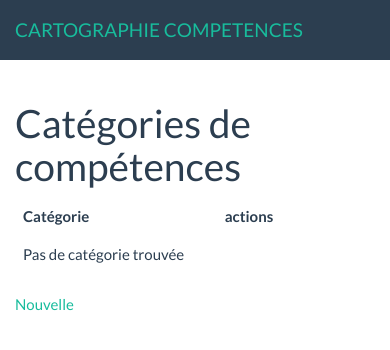
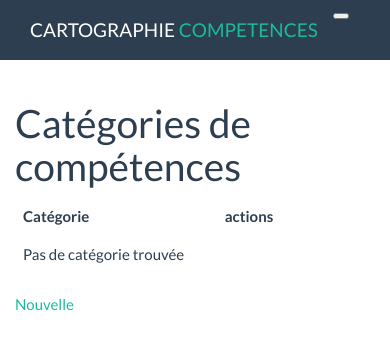
Before and after one commit to Johnderirol/Epidex, a Symfony app: template templates/admin/categorie/index.html.twig in a window 390 px wide. Shown: the top 350 px of the page. Run offline with Twig, Linux system fonts and the light colour scheme; the template is opened without the code that fills it, so the values that code supplies are empty; some libraries are stand-ins or nearby versions.

Commit message:
responsive

```diff
--- a/templates/base.html.twig
+++ b/templates/base.html.twig
@@ -1,8 +1,8 @@
 <!DOCTYPE html>
 <html>
     <head>
-        <meta charset="UTF-8">
-        <title>{% block title %}Welcome!{% endblock %}</title>
+        <meta name="viewport" content="width=device-width, initial-scale=1">
+        <title>{% block title %}Bienvenue!{% endblock %}</title>
         <link rel="stylesheet" href="/css/app.css">
         <link rel="stylesheet" href="/css/chart.min.css">
         <link rel="stylesheet" href="/css/bootstrap.min.css">
--- a/templates/home.html.twig
+++ b/templates/home.html.twig
@@ -2,7 +2,7 @@
 
 {% block body %}
 
-    <div class="container">
+    <div class="container col-sm-12">
      <div class="jumbotrom mt-3">
         <div class="jumbotron">
           <h1 class="display-3">Bienvenue!</h1>
--- a/templates/partials/header.html.twig
+++ b/templates/partials/header.html.twig
@@ -1,10 +1,11 @@
- <nav class="navbar navbar-default">
+ <nav class="navbar navbar-expand-md navbar-default">
   <div class="container-fluid">
-    <div class="navbar-header">
       <a class="navbar-brand" href="{{path('account_index')}}">CARTOGRAPHIE <span class="text-success">COMPETENCES</span></a>
-    </div>
+      <button class="navbar-toggler" type="button" data-toggle="collapse" data-target="#navbarSupportedContent" aria-controls="navbarSupportedContent" aria-expanded="false" aria-label="Toggle navigation">
+          <span class="navbar-toggler-icon"></span>
+      </button>
 
-    <div class="collapse navbar-collapse" id="bs-example-navbar-collapse-1">
+      <div class="collapse navbar-collapse" id="navbarSupportedContent">
       <ul class="nav navbar-nav">
         {% if is_granted('ROLE_ADMIN') %}
         <li class="nav-item active">
```
